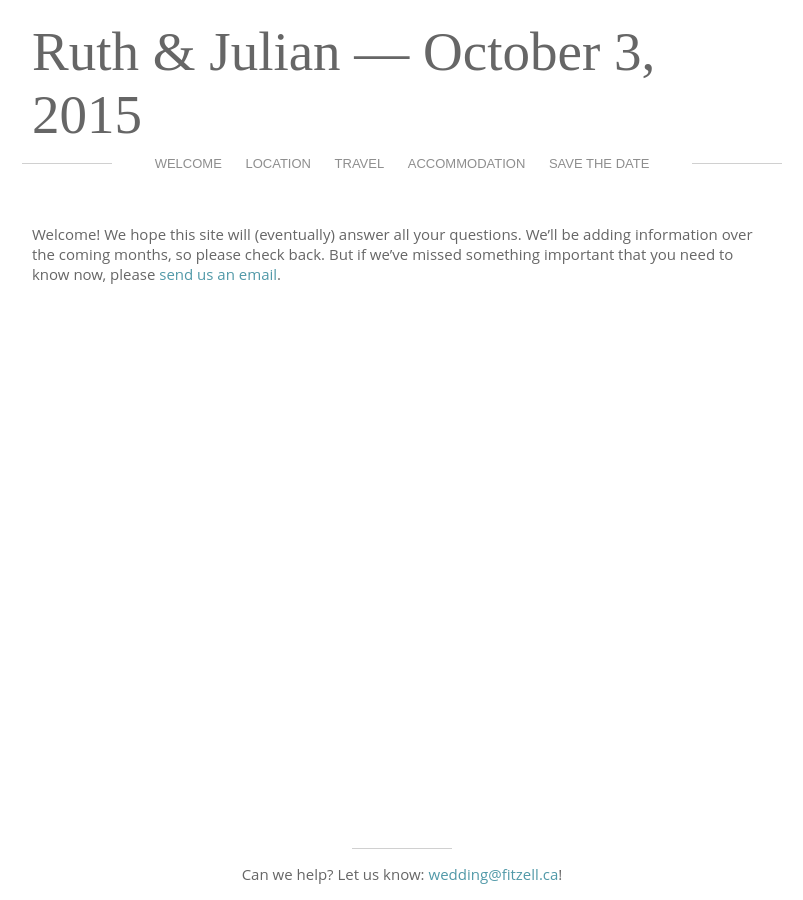
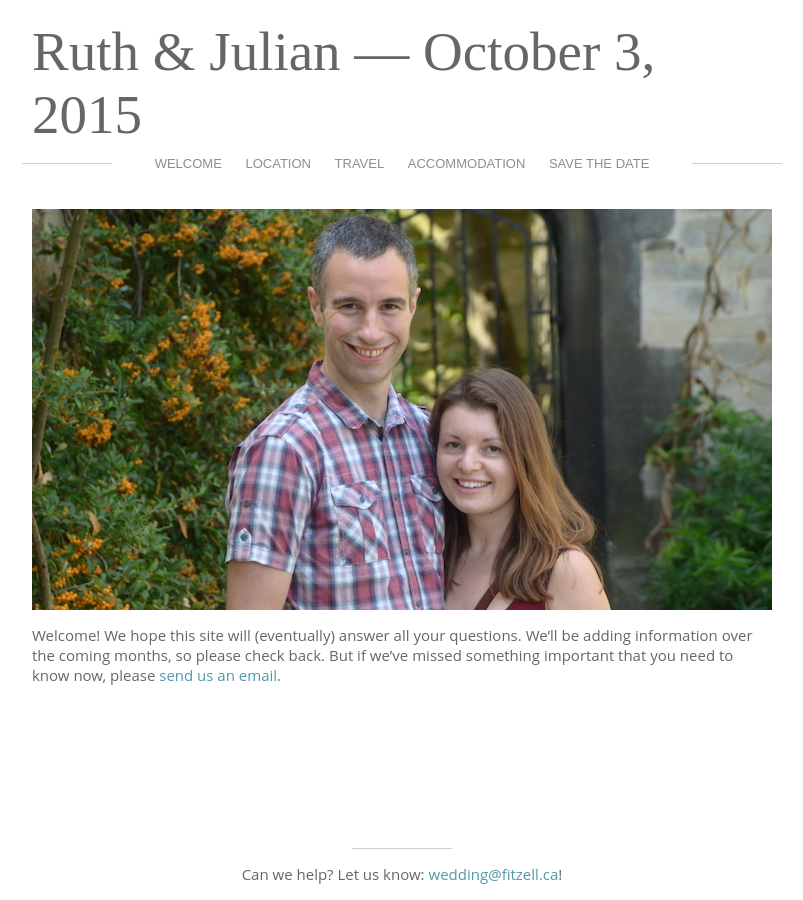
Before and after one commit to jfitzell/weddingsite, a Jekyll site: the page built from index.md, in a window 1280 px wide. Shown: the whole page, without its empty margins (238-1041 px from the left). Built offline with Jekyll 4.4.1, drawn with Linux system fonts in a browser that asks for light colours; some web fonts are replaced.

Commit message:
Add welcome image

```diff
--- a/css/screen.css
+++ b/css/screen.css
@@ -148,3 +148,26 @@ a:hover {
 	border: 0;
 	margin-bottom: 1em;
 }
+
+
+
+.welcome-image {
+	background-repeat: no-repeat;
+    width: 740px;
+    height: 401px;
+	background-image: url(../images/welcome.jpg);
+}
+
+/* For Retina displays */
+@media
+		screen and (-webkit-min-device-pixel-ratio: 2),
+		screen and (   min--moz-device-pixel-ratio: 2),
+		screen and (     -o-min-device-pixel-ratio: 2/1),
+		screen and (        min-device-pixel-ratio: 2),
+		screen and (                min-resolution: 192dpi),
+		screen and (                min-resolution: 2dppx) {
+    .welcome-image {
+        background-size: 740px 401px;
+		background-image: url(../images/welcome@2x.jpg);
+    }
+}
--- a/index.md
+++ b/index.md
@@ -3,4 +3,6 @@ layout: default
 title: Welcome
 ---
 
+<div class="welcome-image"></div>
+
 Welcome! We hope this site will (eventually) answer all your questions. We'll be adding information over the coming months, so please check back. But if we've missed something important that you need to know now, please <a href="mailto:wedding@fitzell.ca">send us an email</a>.
```
Also changed, not shown: images/welcome.jpg (added), images/welcome@2x.jpg (added).
